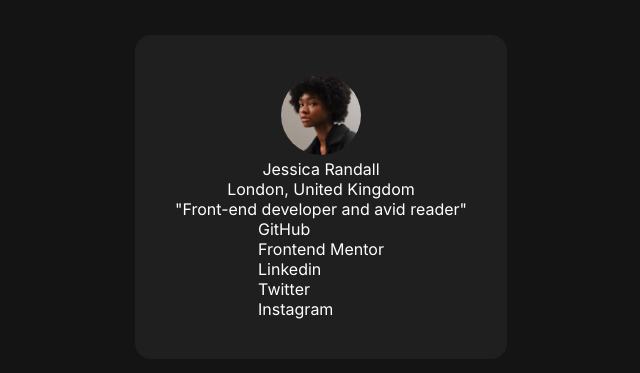
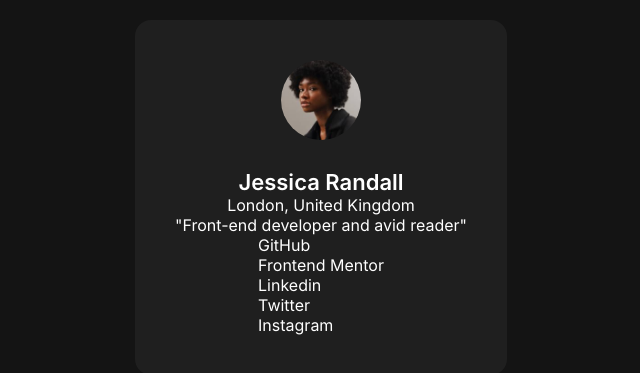
Before and after one commit to ltaverni/frontend-mentor_social-links, a React (Vite) app: page / in a window 1280 px wide. Shown: the part 203-576 px from the top of the page, without its empty margins (319-959 px from the left). Built offline with nearby package versions, Linux system fonts and the light colour scheme.

Commit message:
style name

```diff
--- a/src/App.css
+++ b/src/App.css
@@ -3,6 +3,15 @@
     src: local('Inter-Regular'), url(./assets/fonts/static/Inter-Regular.ttf) format('truetype');
 }
 
+@font-face {
+    font-family: 'Inter-SemiBold';
+    src: local('Inter-SemiBold'), url(./assets/fonts/static/Inter-SemiBold.ttf) format('truetype');
+}
+
+@font-face {
+    font-family: 'Inter-Bold';
+    src: local('Inter-Bold'), url(./assets/fonts/static/Inter-Bold.ttf) format('truetype');
+}
 
 body,
 html {
@@ -45,3 +54,9 @@ html,
     width: 100%;
     height: auto;
 }
+
+.name {
+    margin-top: 25px;
+    font-family: 'Inter-SemiBold';
+    font-size: 22px;
+}
```
